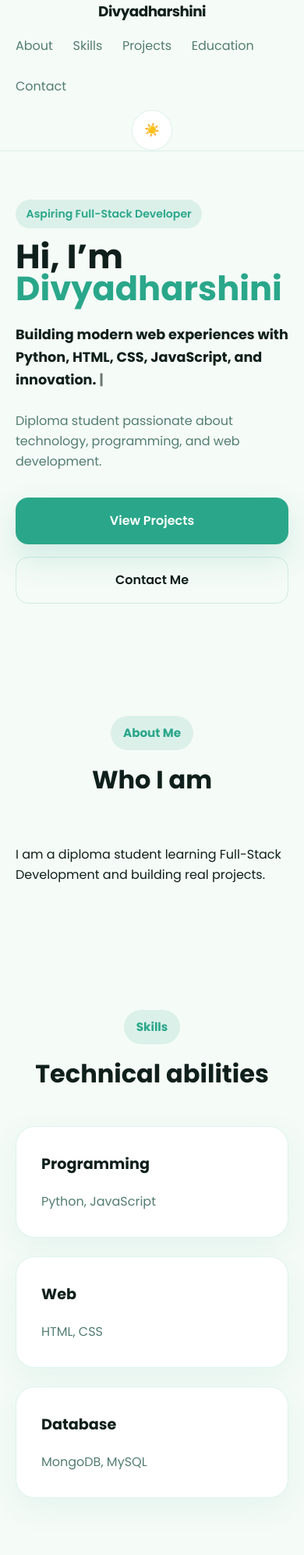
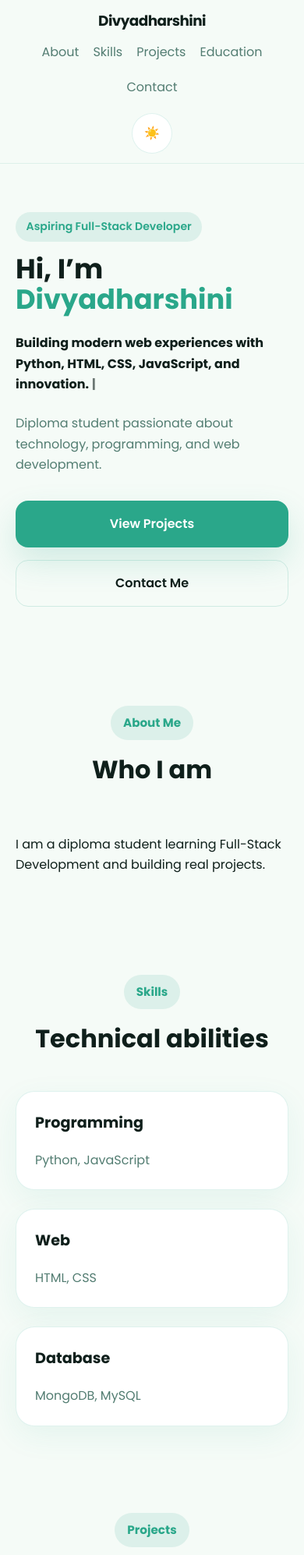
Before and after one commit to Divyadharshini2009/portfolio-website, a plain HTML site: page frontend/index.html in a window 390 px wide. Shown: the top 1994 px of the page at 78% size. Drawn offline with Linux system fonts and the light colour scheme; no server answers.

Commit message:
Fix mobile layout and projects section

```diff
--- a/frontend/index.html
+++ b/frontend/index.html
@@ -109,7 +109,7 @@
         </div>
 
         <!-- IMPORTANT: JS will inject projects here -->
-        <div class="container projects-grid" id="projects">
+        <div class="container projects-grid" id="projects-container">
           <p class="loading-text">Loading projects...</p>
         </div>
       </section>
--- a/frontend/script.js
+++ b/frontend/script.js
@@ -78,7 +78,7 @@ async function loadProjects() {
     const res = await fetch(API_URL);
     const data = await res.json();
 
-    const container = document.getElementById("projects");
+    const container = document.getElementById("projects-container");
 
     if (!container) return;
 
--- a/frontend/style.css
+++ b/frontend/style.css
@@ -520,3 +520,54 @@ body.dark .social-links li a {
   0%, 100% { opacity: 0.7; }
   50% { opacity: 0; }
 }
+
+/* MOBILE FIXES */
+@media (max-width: 768px) {
+
+  .header-inner {
+    flex-direction: column;
+    gap: 12px;
+    padding: 12px 0;
+  }
+
+  .nav-links {
+    justify-content: center;
+    gap: 18px;
+  }
+
+  .theme-toggle {
+    margin-top: 8px;
+  }
+
+  .hero-copy h1 {
+    font-size: 2.2rem;
+    line-height: 1.1;
+  }
+
+  .hero-intro {
+    font-size: 1rem;
+  }
+
+  .hero-description {
+    font-size: 1rem;
+  }
+
+  .section {
+    padding: 3rem 0;
+  }
+
+  .projects-grid,
+  .skills-grid,
+  .contact-grid,
+  .education-card {
+    grid-template-columns: 1fr;
+  }
+
+  .project-card,
+  .skill-card,
+  .contact-card,
+  .social-card,
+  .education-card {
+    padding: 1.5rem;
+  }
+}
```
